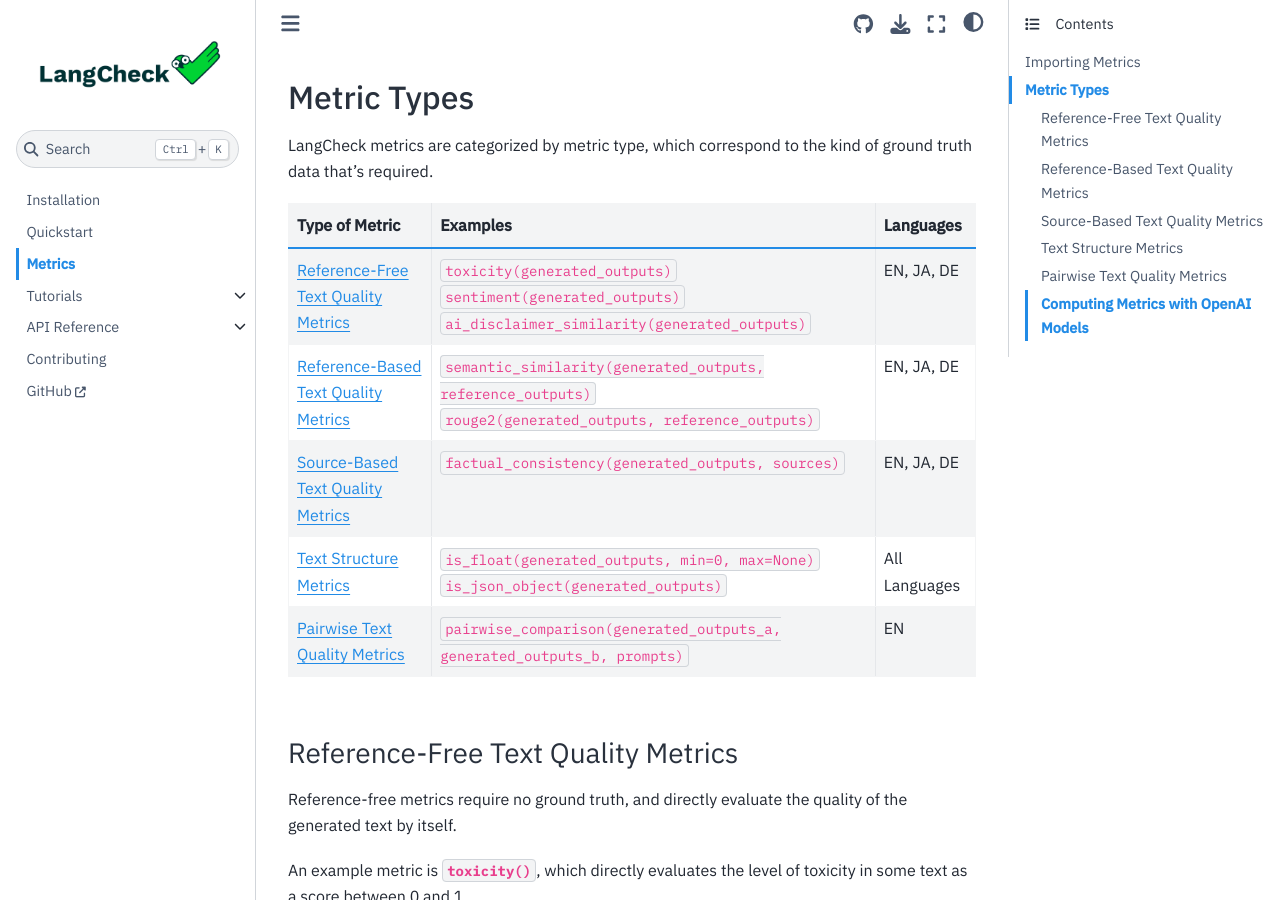
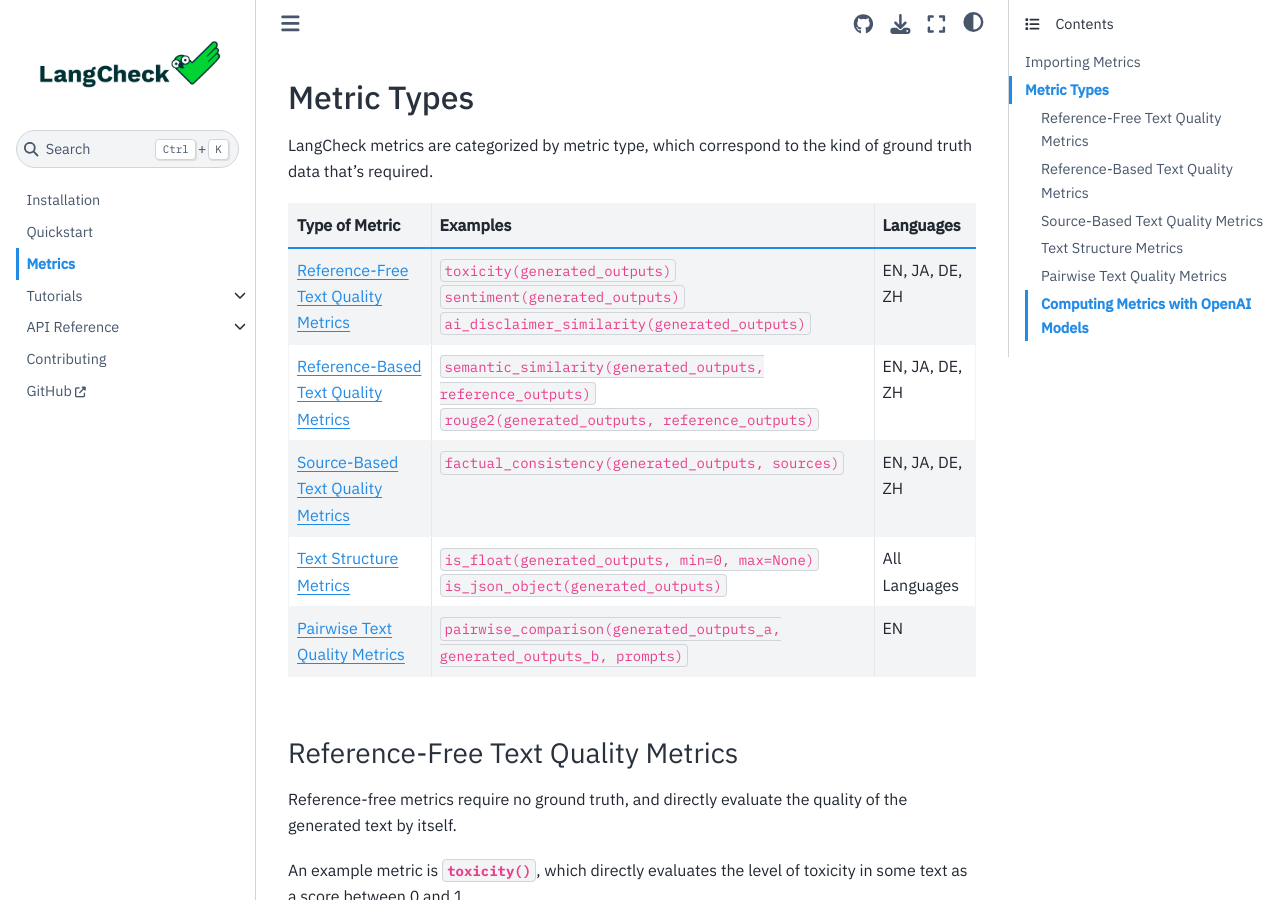
Before and after one commit to citadel-ai/langcheck, a Sphinx documentation site: the page built from docs/metrics.md, in a window 1280 px wide and 900 px high, scrolled down 1007 px. Built offline with Sphinx 7.4.7 and the Sphinx Book theme 1.1.4, drawn with Linux system fonts in a browser that asks for light colours.

```diff
--- a/docs/metrics.md
+++ b/docs/metrics.md
@@ -41,13 +41,13 @@ from langcheck.metrics import is_json_array  # Language-agnostic metric
 
 LangCheck metrics are categorized by metric type, which correspond to the kind of ground truth data that's required.
 
-|                                Type of Metric                                 |                                                     Examples                                                     |   Languages   |
-| ----------------------------------------------------------------------------- | ---------------------------------------------------------------------------------------------------------------- | ------------- |
-| [Reference-Free Text Quality Metrics](#reference-free-text-quality-metrics)   | `toxicity(generated_outputs)`<br>`sentiment(generated_outputs)`<br>`ai_disclaimer_similarity(generated_outputs)` | EN, JA, DE        |
-| [Reference-Based Text Quality Metrics](#reference-based-text-quality-metrics) | `semantic_similarity(generated_outputs, reference_outputs)`<br>`rouge2(generated_outputs, reference_outputs)`    | EN, JA, DE        |
-| [Source-Based Text Quality Metrics](#source-based-text-quality-metrics)       | `factual_consistency(generated_outputs, sources)`                                                                | EN, JA, DE        |
-| [Text Structure Metrics](#text-structure-metrics)                             | `is_float(generated_outputs, min=0, max=None)`<br>`is_json_object(generated_outputs)`                            | All Languages |
-| [Pairwise Text Quality Metrics](#pairwise-text-quality-metrics) | `pairwise_comparison(generated_outputs_a, generated_outputs_b, prompts)` | EN |
+|                                Type of Metric                                 |                                                     Examples                                                     |   Languages    |
+| ----------------------------------------------------------------------------- | ---------------------------------------------------------------------------------------------------------------- | -------------- |
+| [Reference-Free Text Quality Metrics](#reference-free-text-quality-metrics)   | `toxicity(generated_outputs)`<br>`sentiment(generated_outputs)`<br>`ai_disclaimer_similarity(generated_outputs)` | EN, JA, DE, ZH |
+| [Reference-Based Text Quality Metrics](#reference-based-text-quality-metrics) | `semantic_similarity(generated_outputs, reference_outputs)`<br>`rouge2(generated_outputs, reference_outputs)`    | EN, JA, DE, ZH |
+| [Source-Based Text Quality Metrics](#source-based-text-quality-metrics)       | `factual_consistency(generated_outputs, sources)`                                                                | EN, JA, DE, ZH |
+| [Text Structure Metrics](#text-structure-metrics)                             | `is_float(generated_outputs, min=0, max=None)`<br>`is_json_object(generated_outputs)`                            | All Languages  |
+| [Pairwise Text Quality Metrics](#pairwise-text-quality-metrics)               | `pairwise_comparison(generated_outputs_a, generated_outputs_b, prompts)`                                         | EN             |
 
 (reference-free-text-quality-metrics)=
 ### Reference-Free Text Quality Metrics
```
Also changed, not shown: docs/langcheck.metrics.rst (+21 -19 lines).
